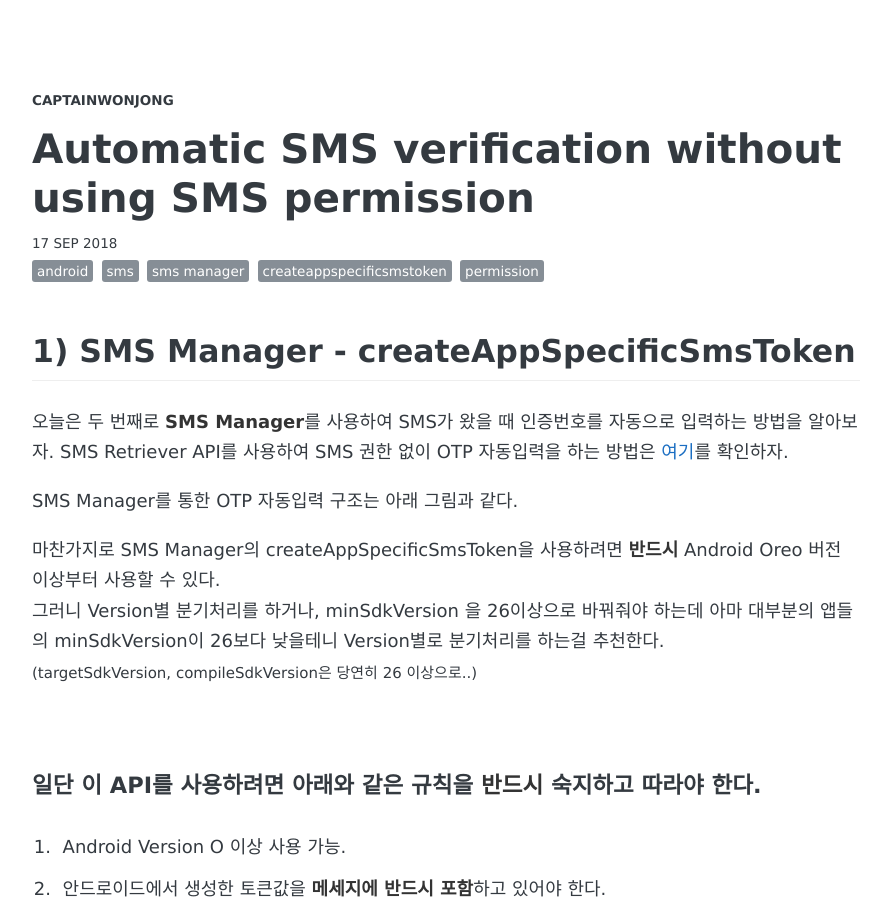
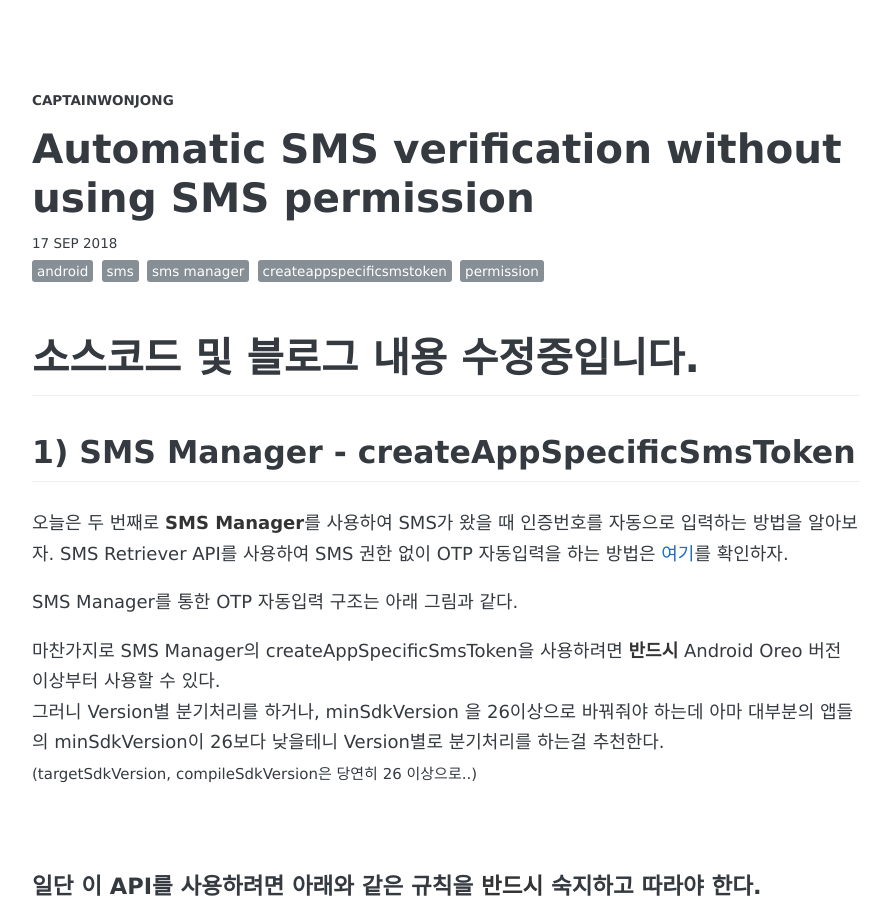
Before and after one commit to CaptainWonJong/CaptainWonJong.github.io, a Jekyll site: the page built from _posts/2018-09-17-SMS Manager createAppSpecificSmsToken.md, in a window 1280 px wide and 900 px high. Shown: the whole window, without its empty margins (194-1082 px from the left). Built offline with Jekyll 4.4.1, drawn with Linux system fonts in a browser that asks for light colours; some web fonts are replaced; comment, search, counter and statistics services are not loaded.

Commit message:
change sms manager

```diff
--- a/_posts/2018-09-17-SMS Manager createAppSpecificSmsToken.md
+++ b/_posts/2018-09-17-SMS Manager createAppSpecificSmsToken.md
@@ -4,9 +4,11 @@ title: "Automatic SMS verification without using SMS permission"
 description: "SMS 권한을 선언하지 않고 SMS 인증(OTP 인증)을 하는 방법 (2)"
 date: 2018-09-17
 tags: [Android, SMS, SMS Manager, createAppSpecificSmsToken, Permission]
-comments: true
-share: true
+comments: 정
+share: false
 ---
+
+# 소스코드 및 블로그 내용 수정중입니다.
 
 ## 1) SMS Manager - createAppSpecificSmsToken
 
```
Also changed, not shown: 1 other file.
